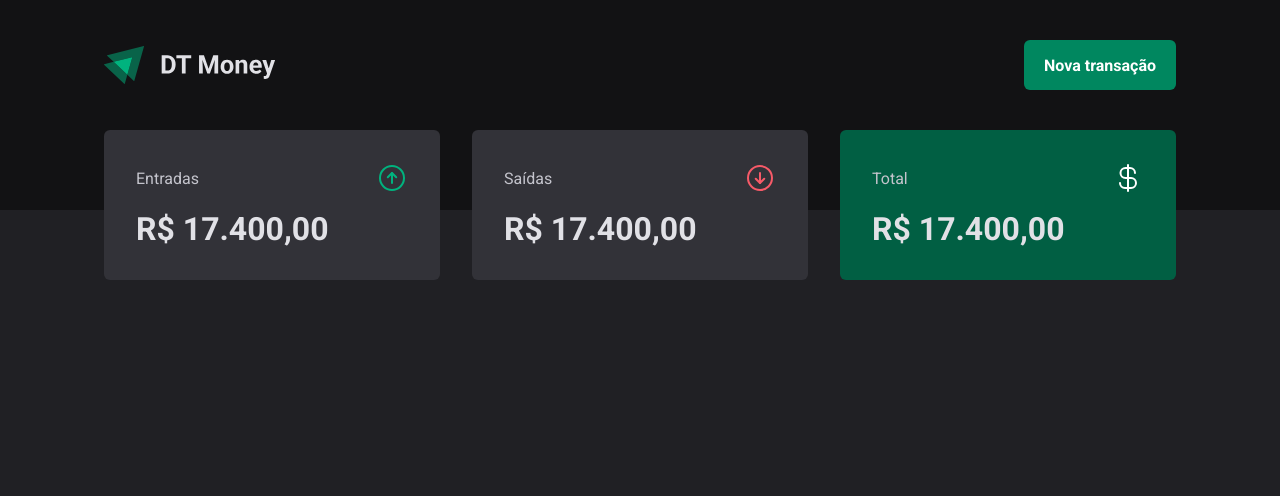
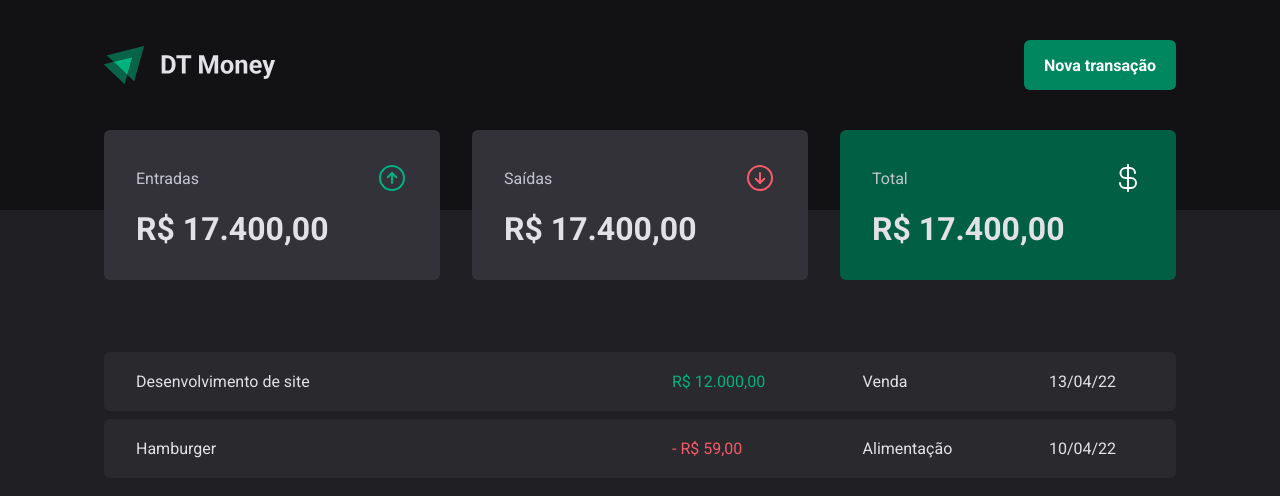
Before and after one commit to FelipeEWeiss/dt-money, a React (Vite) app: page / in a window 1280 px wide. Shown: the top 496 px of the page. Built offline with nearby package versions, Linux system fonts and the light colour scheme.

Commit message:
feat(table): Created table structure

```diff
--- a/src/Transactions/index.tsx
+++ b/src/Transactions/index.tsx
@@ -1,12 +1,40 @@
 import { Header } from "../components/Header";
 import { Summary } from "../components/Summary";
+
+import { PriceHighlight, TransactionsContainer, TransactionsTable } from "./styles";
 
 export function Transactions() {
   return (
     <div>
       <Header />
+      <Summary />
 
-      <Summary />
+      <TransactionsContainer>
+        <TransactionsTable>
+          <tbody>
+            <tr>
+              <td width="50%">Desenvolvimento de site</td>
+              <td>
+                <PriceHighlight variant="income">
+                  R$ 12.000,00
+                </PriceHighlight>
+              </td>
+              <td>Venda</td>
+              <td>13/04/22</td>
+            </tr>
+            <tr>
+              <td width="50%">Hamburger</td>
+              <td>
+                <PriceHighlight variant="outcome">
+                  - R$ 59,00
+                </PriceHighlight>
+              </td>
+              <td>Alimentação</td>
+              <td>10/04/22</td>
+            </tr>
+          </tbody>
+        </TransactionsTable>
+      </TransactionsContainer>
     </div>
   )
 }
--- a/src/Transactions/styles.ts
+++ b/src/Transactions/styles.ts
@@ -1 +1,38 @@
 import styled from "styled-components";
+
+export const TransactionsContainer = styled.main`
+  width: 100%;
+  max-width: 1120px;
+  margin: 4rem auto 0;
+  padding: 0 1.5rem;
+`
+
+export const TransactionsTable = styled.table`
+  width: 100%;
+  border-collapse: separate;
+  border-spacing: 0 0.5rem;
+  /* margin-top: 1.5rem; */
+
+  td {
+    padding: 1.25rem 2rem;
+    background: ${props => props.theme["gray-700"]};
+
+    &:first-child {
+      border-top-left-radius: 6px;
+      border-bottom-left-radius: 6px;
+    }
+
+    &:last-child {
+      border-top-right-radius: 6px;
+      border-bottom-right-radius: 6px;
+    }
+  }
+`
+
+interface PriceHighlightProps {
+  variant: 'income' | 'outcome';
+}
+
+export const PriceHighlight = styled.span<PriceHighlightProps>`
+  color: ${props => props.variant === 'income' ? props.theme["green-300"] : props.theme["red-300"]};
+`
```
